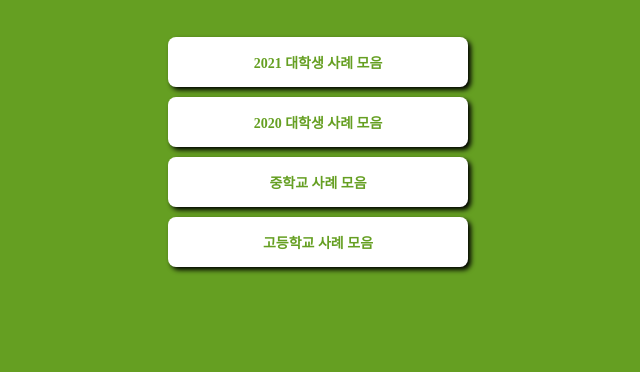
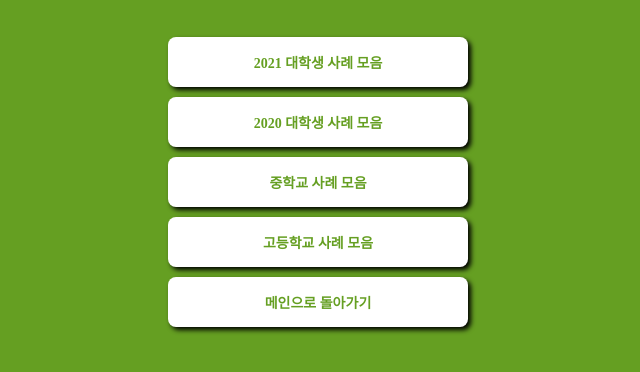
Before and after one commit to yeonjooko1/enactcase, a plain HTML site: page index.html in a window 1280 px wide. Shown: the part 310-682 px from the top of the page, without its empty margins (322-962 px from the left). Drawn offline with Linux system fonts and the light colour scheme; a web font is replaced by a local one.

Commit message:
Update index.html

```diff
--- a/index.html
+++ b/index.html
@@ -100,6 +100,7 @@
         <a target="_blank" href="https://padlet.com/yeonjooko11/fynt9r6ytifpcoa4">2020 대학생 사례 모음</a>
         <a target="_blank" href="https://padlet.com/yeonjooko11/3sg4q64qb7gz6pyg">중학교 사례 모음</a>
         <a target="_blank" href="https://padlet.com/wldus15481/3kvq61ihfy8cgrh">고등학교 사례 모음</a>
+	<a target="_blank" href="https://yeonjooko1.github.io/enactcase/">메인으로 돌아가기</a>
     </div>
 
 </body>
```
